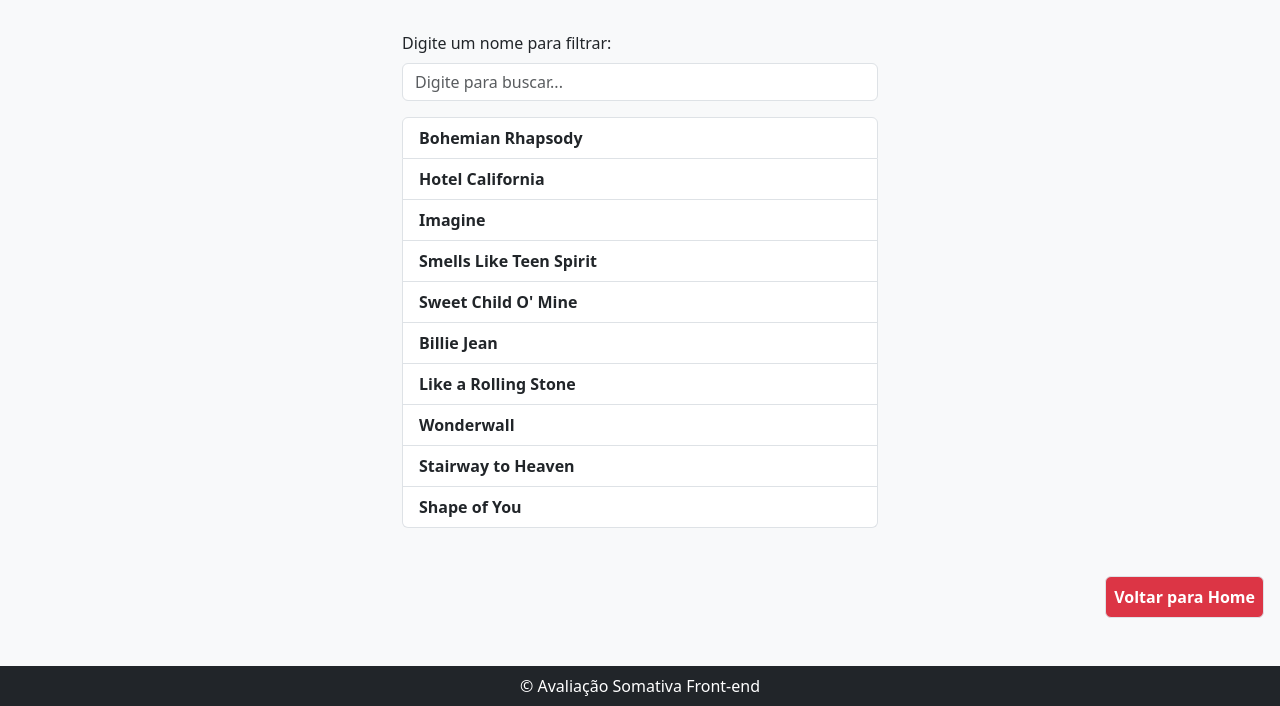
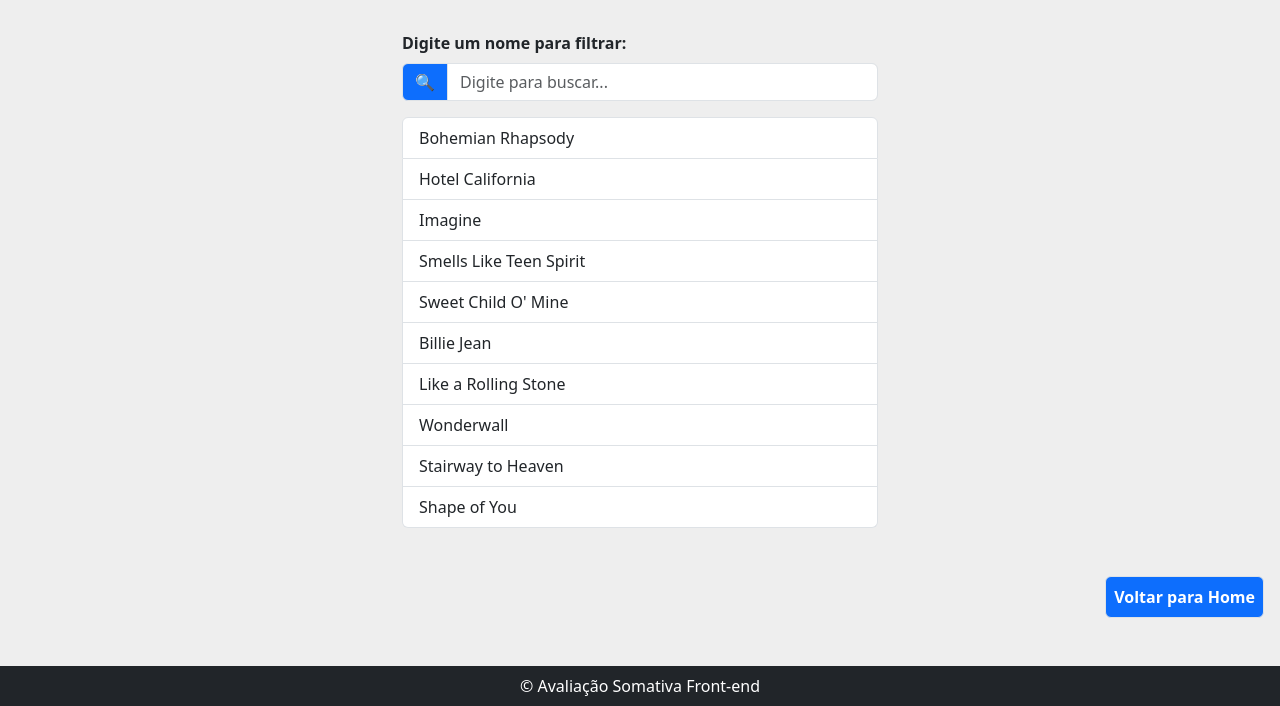
Before and after one commit to GustavoJustin/microsomativa2_framework, a website: page index.html in a window 1280 px wide. Shown: the part 541-1247 px from the top of the page. Drawn offline with nearby package versions, Linux system fonts and the light colour scheme.

Commit message:
ajustes_campo_busca

```diff
--- a/index.html
+++ b/index.html
@@ -13,7 +13,7 @@
 
 <body>
     <header>
-        <nav class="navbar navbar-expand-lg bg-danger navbar-dark">
+        <nav class="navbar navbar-expand-lg bg-primary navbar-dark">
             <div class="container">
                 <a class="navbar-brand fw-bold" href="#">MoonMusic</a>
                 <button class="navbar-toggler" type="button" data-bs-toggle="collapse" data-bs-target="#menu">
@@ -58,12 +58,17 @@
 
         <section id="explorar">
             <div>
-                <h2 class="text-center">Explorar</h2>
+                <h2 class="text-center">Explorar 🚀</h2>
 
                 <div class="container mt-5" style="max-width: 500px;">
                     <div class="mb-3">
-                        <label for="campoBusca" class="form-label">Digite um nome para filtrar:</label>
-                        <input type="text" id="campoBusca" class="form-control" placeholder="Digite para buscar...">
+                        <label for="campoBusca" class="form-label fw-semibold">Digite um nome para filtrar:</label>
+                        <div class="d-flex text-center input-group" id="campoBusca-style">
+                            <span class="input-group-text bg-primary rounded-end-0" id="icone-busca">🔍</span>
+                            <input type="text" id="campoBusca"
+                            class="form-control rounded-start-0"
+                            placeholder="Digite para buscar...">
+                        </div>
                     </div>
 
                     <!-- Lista preenchida via JS -->
@@ -74,19 +79,18 @@
     </main>
 
     <div class="d-flex justify-content-end me-3">
-        <button id="inicio" class="bg-danger text-white fw-bold rounded border p-2">
+        <button id="inicio" class="bg-primary text-white fw-bold rounded border p-2">
             <a href="#" class="nav-link text-white">Voltar para Home</a>
         </button>
     </div>
 
-    <!-- Estrutura do pop-up -->
     <!-- Estrutura do Pop-up (Modal) Estilizado -->
     <div class="modal fade" id="modalMusica" tabindex="-1" aria-labelledby="modalTitulo" aria-hidden="true">
         <div class="modal-dialog modal-dialog-centered">
             <div class="modal-content border-0 shadow-lg rounded-4 overflow-hidden">
 
-                <!-- Cabeçalho na cor tema (Vermelho) -->
-                <div class="modal-header bg-danger text-white border-0">
+                <!-- Cabeçalho na cor tema (azul) -->
+                <div class="modal-header bg-primary text-white border-0">
                     <h5 class="modal-title fw-bold" id="modalTitulo">Carregando...</h5>
                     <button type="button" class="btn-close btn-close-white" data-bs-dismiss="modal"
                         aria-label="Fechar"></button>
@@ -101,7 +105,7 @@
 
                 <!-- Rodapé com botão arredondado -->
                 <div class="modal-footer border-0 justify-content-center pt-0 pb-4">
-                    <button type="button" class="btn btn-danger px-4 rounded-pill fw-semibold"
+                    <button type="button" class="btn btn-primary px-4 rounded-6 fw-semibold"
                         data-bs-dismiss="modal">Fechar</button>
                 </div>
 
--- a/src/css/style.css
+++ b/src/css/style.css
@@ -3,5 +3,11 @@
 
 /* Seus estilos customizados abaixo */
 body {
-    background-color: #f8f9fa;
+    background-color: #eeeeee;
 }
+
+#campoBusca-style {
+    border-radius: 20px 0px 20px 0px;
+    width: 100%;
+
+}
--- a/src/js/busca.js
+++ b/src/js/busca.js
@@ -79,7 +79,7 @@ document.addEventListener('DOMContentLoaded', () => {
             li.className = "list-group-item list-group-item-action";
             li.style.cursor = "pointer";
 
-            li.innerHTML = `<strong>${item.nome}</strong>`;
+            li.innerHTML = `${item.nome}`;
 
             // Chama a função centralizada do pop-up.js
             li.addEventListener('click', () => {
```
Lines whose indentation alone changed are shown as unchanged.
